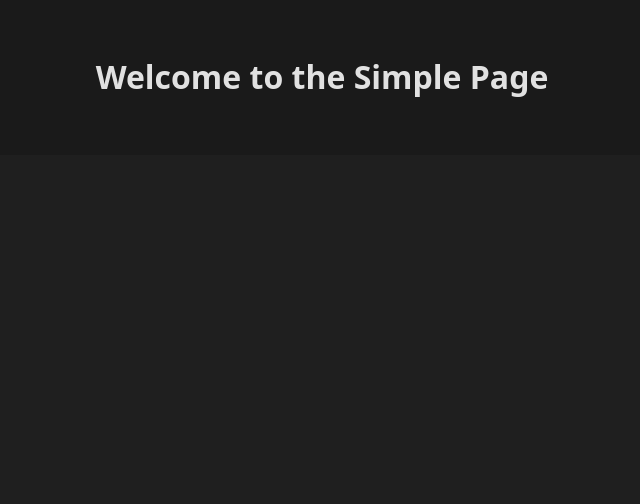
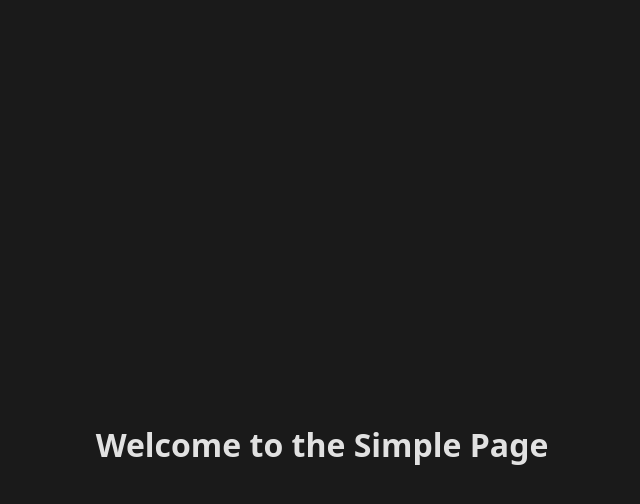
Before and after one commit to LinoxGH/SilverFork, a React (Vite) app in the folder frontend/: page / in a window 1280 px wide. Shown: the top 504 px of the page, without its empty margins (318-958 px from the left). Built offline with nearby package versions, Linux system fonts and the light colour scheme.

Commit message:
Edit App.css

```diff
--- a/frontend/src/App.css
+++ b/frontend/src/App.css
@@ -2,5 +2,6 @@
   max-width: 1280px;
   margin: 0 auto;
   padding: 2rem;
+  padding-top: 400px;
   text-align: center;
 }
```
